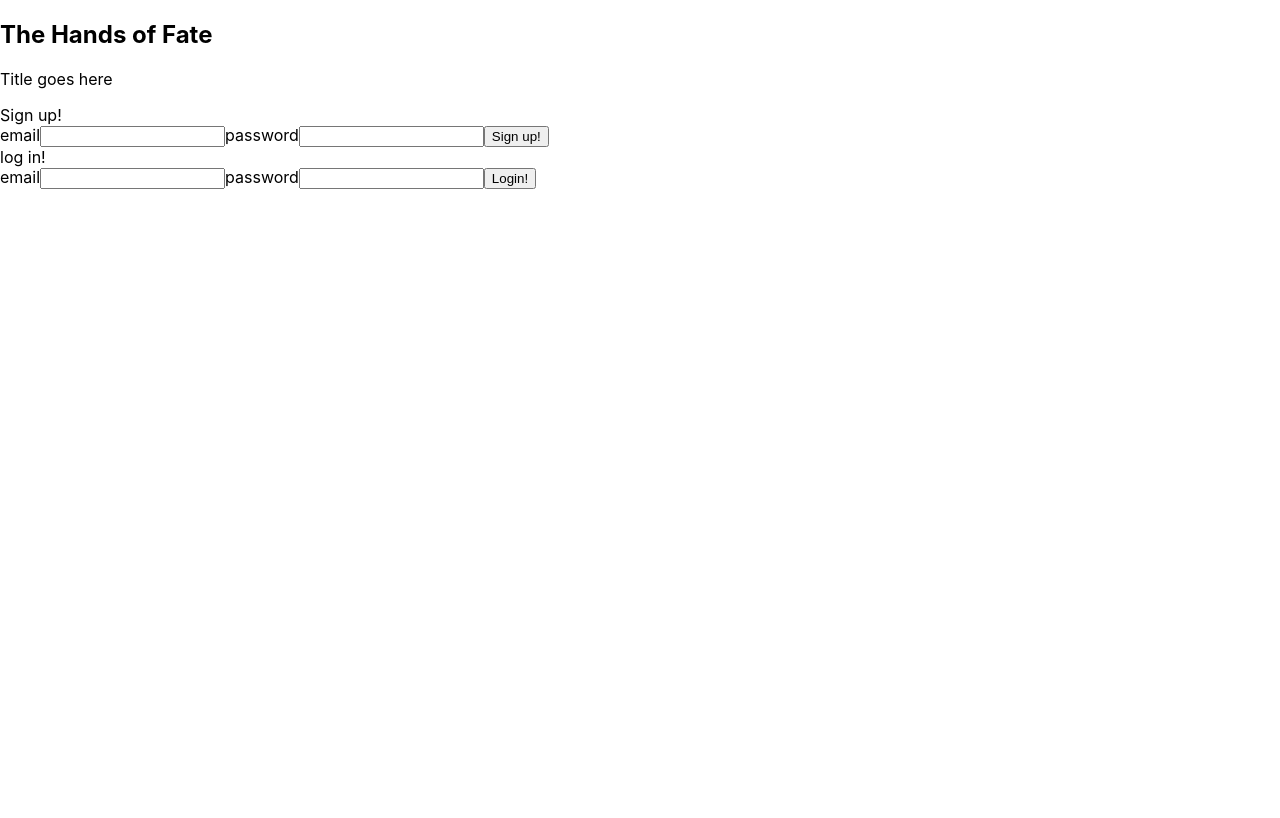
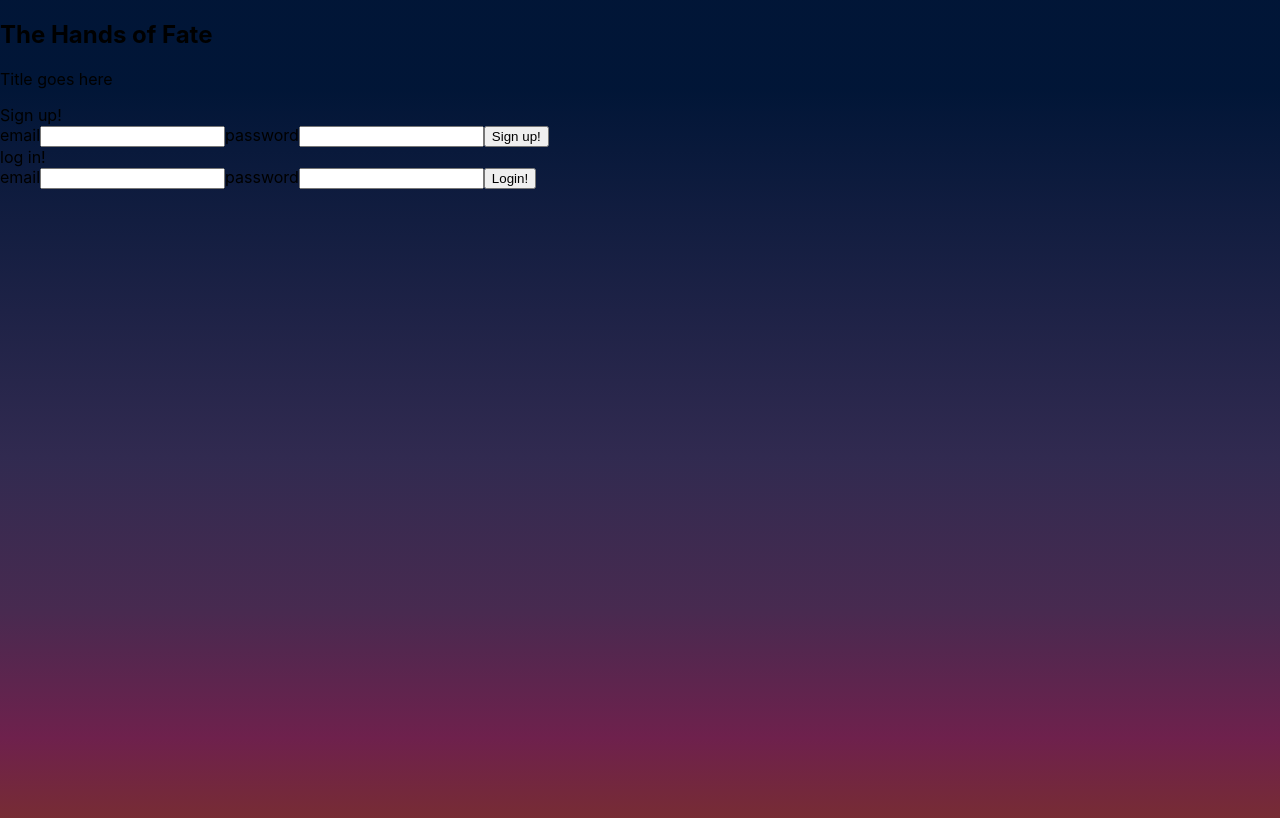
Before and after one commit to hands-of-fate/fate-frontend, a React (Create React App) app: page / in a window 1280 px wide. Built offline with nearby package versions, Linux system fonts and the light colour scheme.

Commit message:
did a tiny bit of css just to have some color down!

```diff
--- a/src/App.css
+++ b/src/App.css
@@ -1,38 +1,12 @@
-.App {
-  text-align: center;
+body {
+  background: hsla(217, 96%, 11%, 1);
+
+  background: linear-gradient(270deg, hsla(217, 96%, 11%, 1) 11%, hsla(251, 31%, 24%, 1) 56%, hsla(286, 31%, 24%, 1) 74%, hsla(326, 54%, 28%, 1) 90%, hsla(354, 46%, 32%, 1) 100%);
+
+  background: -moz-linear-gradient(270deg, hsla(217, 96%, 11%, 1) 11%, hsla(251, 31%, 24%, 1) 56%, hsla(286, 31%, 24%, 1) 74%, hsla(326, 54%, 28%, 1) 90%, hsla(354, 46%, 32%, 1) 100%);
+
+  background: -webkit-linear-gradient(270deg, hsla(217, 96%, 11%, 1) 11%, hsla(251, 31%, 24%, 1) 56%, hsla(286, 31%, 24%, 1) 74%, hsla(326, 54%, 28%, 1) 90%, hsla(354, 46%, 32%, 1) 100%);
+
+  filter: progid: DXImageTransform.Microsoft.gradient( startColorstr="#011638", endColorstr="#312a50", GradientType=1 );
+  height: 100vh;
 }
-
-.App-logo {
-  height: 40vmin;
-  pointer-events: none;
-}
-
-@media (prefers-reduced-motion: no-preference) {
-  .App-logo {
-    animation: App-logo-spin infinite 20s linear;
-  }
-}
-
-.App-header {
-  background-color: #282c34;
-  min-height: 100vh;
-  display: flex;
-  flex-direction: column;
-  align-items: center;
-  justify-content: center;
-  font-size: calc(10px + 2vmin);
-  color: white;
-}
-
-.App-link {
-  color: #61dafb;
-}
-
-@keyframes App-logo-spin {
-  from {
-    transform: rotate(0deg);
-  }
-  to {
-    transform: rotate(360deg);
-  }
-}
--- a/src/App.js
+++ b/src/App.js
@@ -8,6 +8,7 @@ import {
 } from "react-router-dom";
 // import HomePage from './HomePage.js';
 import TitlePage from "./TitlePage.js";
+import './App.css';
 
 
 export default class App extends Component {
@@ -28,7 +29,7 @@ handleLogout = () => {
   render() {
     return (
       <Router>
-        <div>
+        <div className="overall-body">
           <h2>The Hands of Fate</h2>
           <Switch>
             <Route
```
